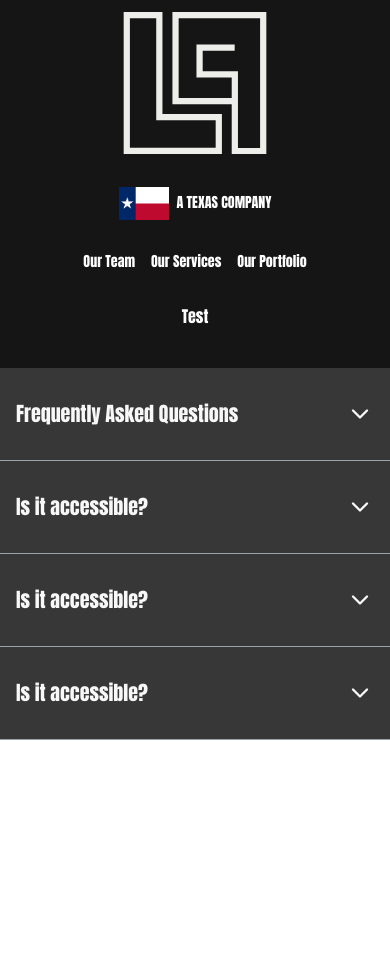
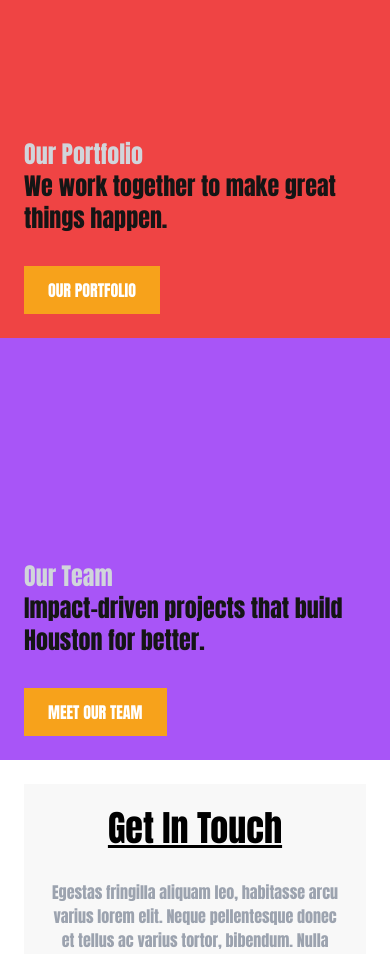
Before and after one commit to dvidsalaz/lpmain, a Next.js app: page / in a window 390 px wide. Shown: the part 2980-3934 px from the top of the page. Before the commit the page ends 3720 px from the top, so only its background shows below. Built offline with nearby package versions, Linux system fonts and the light colour scheme.

Commit message:
added section

```diff
--- a/src/app/page.tsx
+++ b/src/app/page.tsx
@@ -38,6 +38,8 @@ import {
   AccordionItem,
   AccordionTrigger,
 } from "@/components/ui/accordion";
+
+import { MyForm } from "@/components/custom/MyForm";
 
 export default function Home() {
   return (
@@ -86,7 +88,10 @@ export default function Home() {
             />
           </Link>
           <div className=" hidden sm:flex gap-6">
-            <Link href="#home" className="text-lg sm:text-xl text-white">
+            <Link
+              href="#home"
+              className="text-lg sm:text-xl text-white hover:text-SunsetOrange"
+            >
               HOME
             </Link>
             <NavigationMenu>
@@ -104,13 +109,22 @@ export default function Home() {
                 </NavigationMenuContent>
               </NavigationMenuItem>
             </NavigationMenu>
-            <Link href="/portfolio" className="text-lg sm:text-xl text-white">
+            <Link
+              href="/portfolio"
+              className="text-lg sm:text-xl text-white hover:text-SunsetOrange"
+            >
               PORTFOLIO
             </Link>
-            <Link href="/team" className="text-lg sm:text-xl text-white">
+            <Link
+              href="/team"
+              className="text-lg sm:text-xl text-white hover:text-SunsetOrange"
+            >
               OUR TEAM
             </Link>
-            <Link href="/contact" className="text-lg sm:text-xl text-white">
+            <Link
+              href="/contact"
+              className="text-lg sm:text-xl text-white hover:text-SunsetOrange"
+            >
               CONTACT US
             </Link>
           </div>
@@ -258,7 +272,7 @@ export default function Home() {
       </section>
       <section
         id="team"
-        className=" flex flex-col md:flex-row gap-8 p-6 sm:p-10 lg:p-20 "
+        className=" flex flex-col md:flex-row gap-8 p-6 sm:p-10 lg:p-20 h-screen "
       >
         <div
           id="div1"
@@ -304,6 +318,47 @@ export default function Home() {
           />
         </div>
       </section>
+      <section id="team" className=" flex flex-col md:flex-row h-screen">
+        <div
+          id="div1"
+          className=" hover:shadow-lg justify-end flex-1 gap-8 flex flex-col p-6 sm:p-10 lg:p-20 bg-red-500 items-start text-left"
+        >
+          <div>
+            <h2 className="text-gray-300 text-2xl sm:text-3xl lg:text-5xl">
+              Our Portfolio
+            </h2>
+            <h1 className="text-2xl text-WayneBlack sm:text-3xl lg:text-5xl">
+              We work together to make great things happen.
+            </h1>
+          </div>
+          <Link href="/team">
+            <Button className=" text-base sm:text-lg lg:text-xl gap-2 text-white p-6 bg-SunsetOrange rounded-none">
+              OUR PORTFOLIO
+            </Button>
+          </Link>
+        </div>
+        <div
+          id="div2"
+          className=" hover:shadow-lg justify-end flex-1 gap-8 flex flex-col p-6 sm:p-10 lg:p-20 bg-purple-500 items-start text-left"
+        >
+          <div>
+            <h2 className="text-gray-300 text-2xl sm:text-3xl lg:text-5xl">
+              Our Team
+            </h2>
+            <h1 className="text-2xl text-WayneBlack sm:text-3xl lg:text-5xl">
+              Impact-driven projects that build Houston for better.
+            </h1>
+          </div>
+          <div>
+            <Link href="/team">
+              <Button className=" text-base sm:text-lg lg:text-xl gap-2 text-white p-6 bg-SunsetOrange rounded-none">
+                MEET OUR TEAM
+              </Button>
+            </Link>
+          </div>
+        </div>
+      </section>
+
       <section
         id="contact"
         className="flex flex-col gap-8 p-6 sm:p-10 lg:p-20 items-center"
@@ -378,34 +433,6 @@ export default function Home() {
             <div className=" text-white">Test</div>
           </div>
         </div>
-        <div className=" bg-darkGray text-cloudyGray md:hidden lg:hidden">
-          <Accordion type="single" collapsible>
-            <AccordionItem className=" text-xl p-4" value="item-1">
-              <AccordionTrigger>Frequently Asked Questions</AccordionTrigger>
-              <AccordionContent>
-                Yes. It adheres to the WAI-ARIA design pattern.
-              </AccordionContent>
-            </AccordionItem>
-            <AccordionItem className=" text-xl p-4" value="item-2">
-              <AccordionTrigger>Is it accessible?</AccordionTrigger>
-              <AccordionContent>
-                Yes. It adheres to the WAI-ARIA design pattern.
-              </AccordionContent>
-            </AccordionItem>
-            <AccordionItem className=" text-xl p-4" value="item-3">
-              <AccordionTrigger>Is it accessible?</AccordionTrigger>
-              <AccordionContent>
-                Yes. It adheres to the WAI-ARIA design pattern.
-              </AccordionContent>
-            </AccordionItem>
-            <AccordionItem className=" text-xl p-4" value="item-4">
-              <AccordionTrigger>Is it accessible?</AccordionTrigger>
-              <AccordionContent>
-                Yes. It adheres to the WAI-ARIA design pattern.
-              </AccordionContent>
-            </AccordionItem>
-          </Accordion>
-        </div>
       </footer>
     </main>
   );
```
